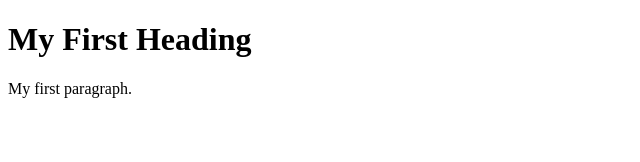
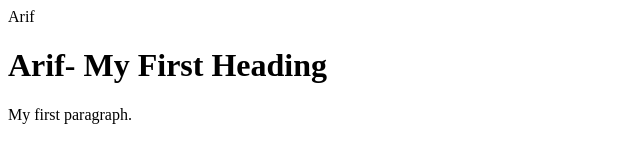
Before and after one commit to mr-dumpschool/mr-dumpschool, a plain HTML site: page index.html in a window 1280 px wide. Shown: the whole page, without its empty margins (0-640 px from the left). Drawn offline with Linux system fonts and the light colour scheme.

Commit message:
Update index.html

```diff
--- a/index.html
+++ b/index.html
@@ -1,8 +1,9 @@
 <!DOCTYPE html>
 <html>
+  <head> Arif </head>
 <body>
 
-<h1>My First Heading</h1>
+<h1> Arif- My First Heading</h1>
 <p>My first paragraph.</p>
 
 </body>
```
